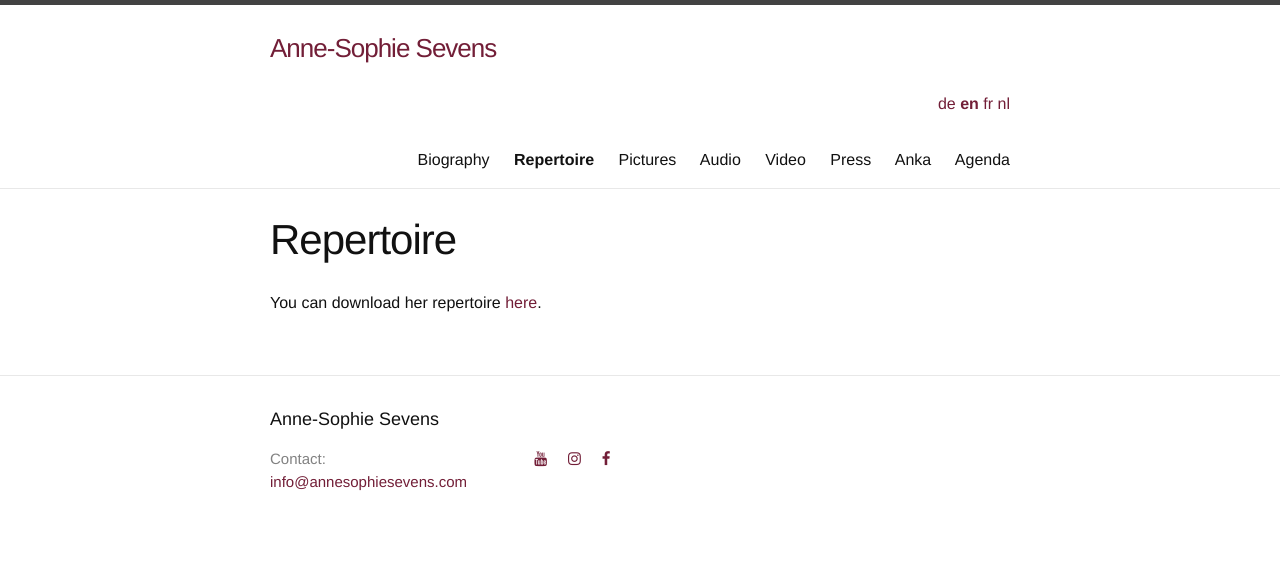
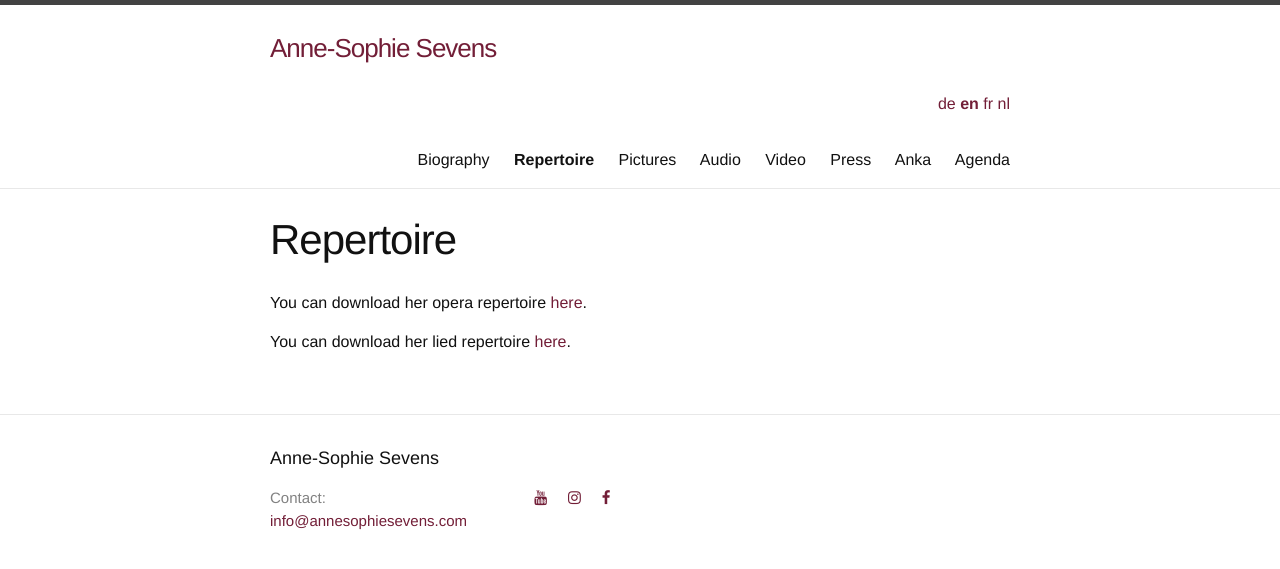
Before and after one commit to annesophie-sevens/annesophie-sevens.github.io, a Jekyll site: the page built from repertoire-en.md, in a window 1280 px wide. Shown: the top 569 px of the page. Built offline with Jekyll 4.4.1, drawn with Linux system fonts in a browser that asks for light colours; nearby versions of some CDN libraries.

Commit message:
Update repertoire-en.md

```diff
--- a/repertoire-en.md
+++ b/repertoire-en.md
@@ -6,4 +6,6 @@ lang: en
 ref: Repertoire
 ---
 
-You can download her repertoire [here]({{ site.baseurl }}/assets/REPERTOIRE.pdf).
+You can download her opera repertoire [here]({{ site.baseurl }}/assets/REPERTOIRE-OPERA.pdf).
+
+You can download her lied repertoire [here]({{ site.baseurl }}/assets/REPERTOIRE-LIED.pdf).
```
